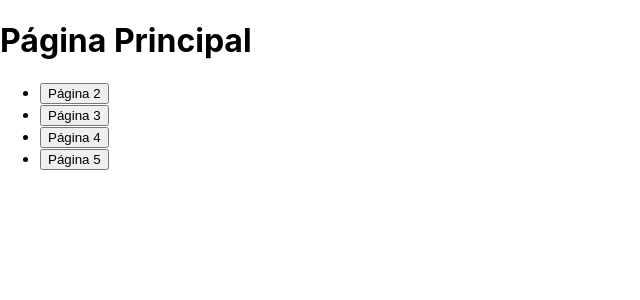
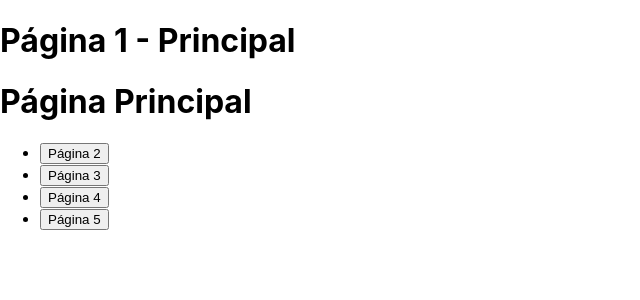
Before and after one commit to henriquefugie/TrabalhoPratico1_React, a React (Create React App) app in the folder tp1/: page / in a window 1280 px wide. Shown: the top 300 px of the page, without its empty margins (0-640 px from the left). Built offline with nearby package versions, Linux system fonts and the light colour scheme.

Commit message:
mudando os titulos

```diff
--- a/tp1/src/App.js
+++ b/tp1/src/App.js
@@ -57,8 +57,24 @@ function App() {
     }
   };
 
+    const renderText = () => {
+    switch (currentPage) {
+      case 'pagina2':
+        return 'Página 2 - Imagens';
+      case 'pagina3':
+        return 'Página 3 - Frutas';
+      case 'pagina4':
+        return 'Página 4 - Automóveis';
+      case 'pagina5':
+        return 'Página 5 - API';
+      default:
+        return 'Página 1 - Principal';
+    }
+  };
+
   return (
     <div>
+      <h1>{renderText()}</h1>
       {renderPage()}
     </div>
   );
```
